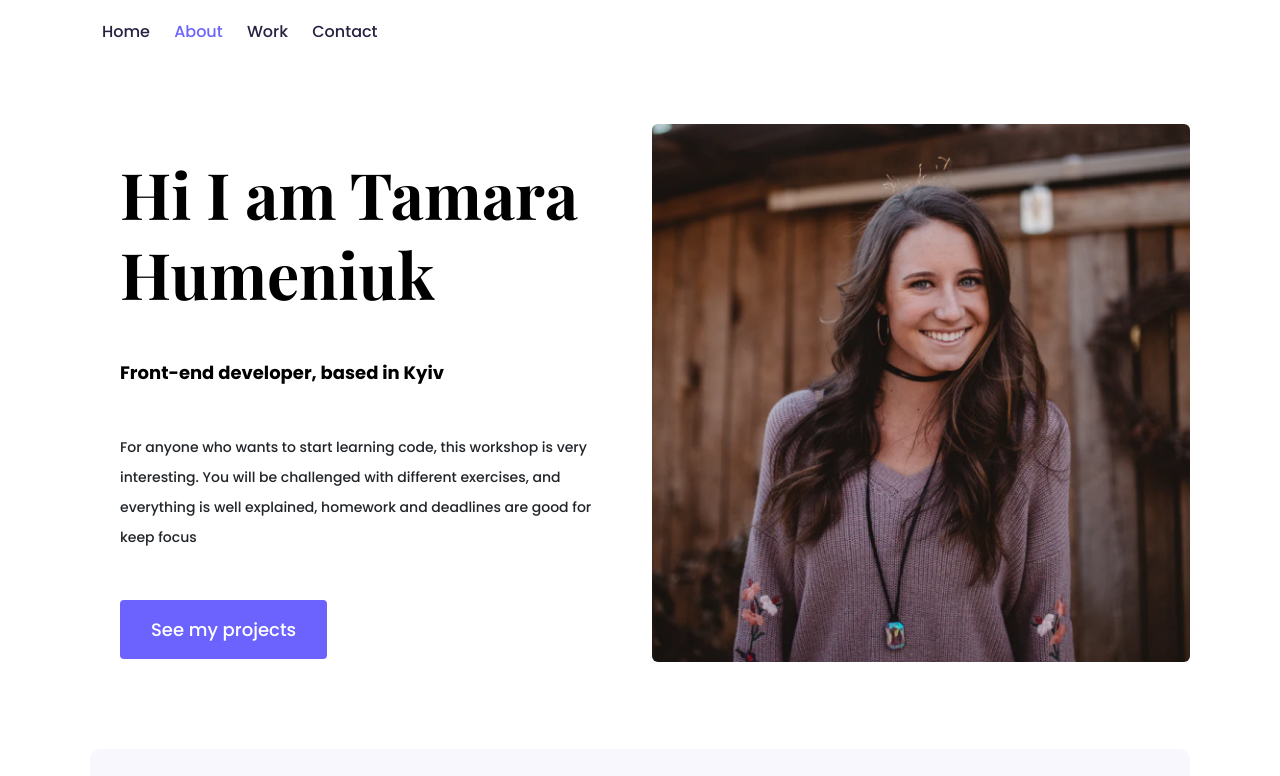
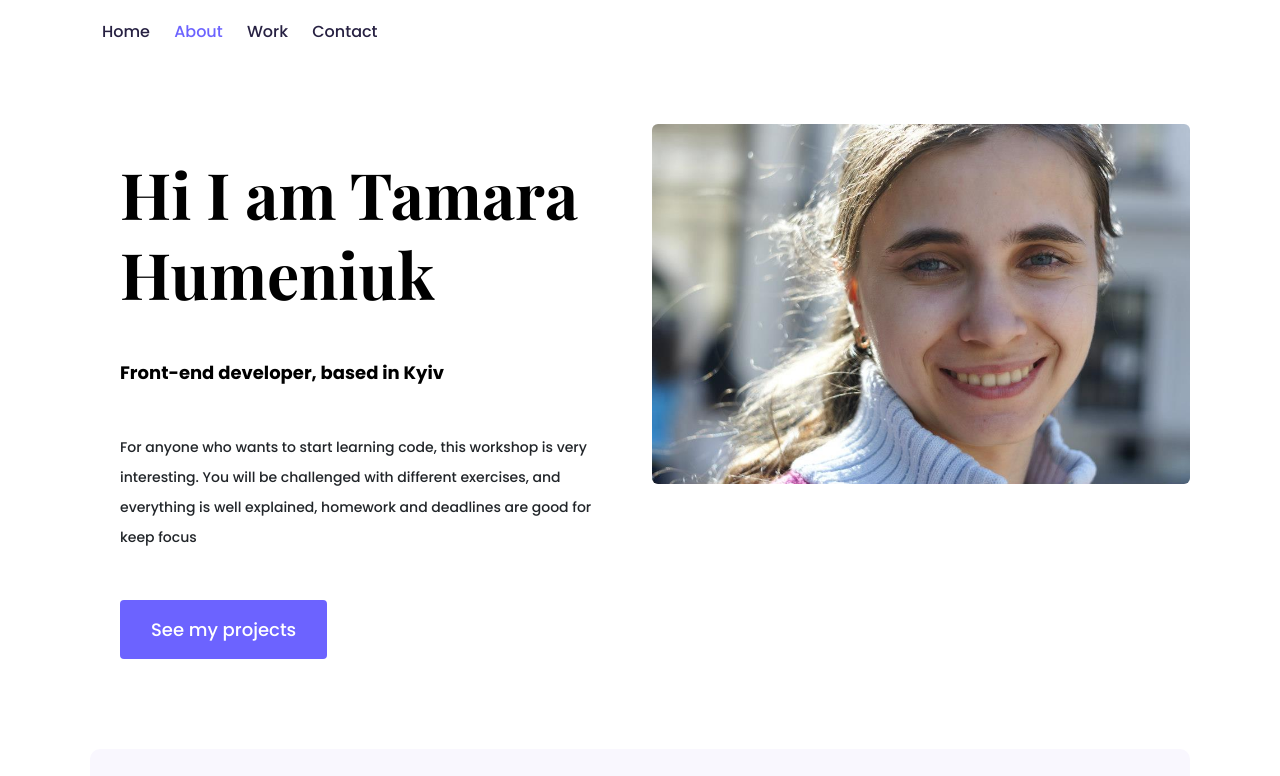
Before and after one commit to Tamara-Humeniuk/Portfolio-project, a plain HTML site: page about.html in a window 1280 px wide. Shown: the top 776 px of the page. Drawn offline with nearby package versions, Linux system fonts and the light colour scheme.

Commit message:
New foto

```diff
--- a/about.html
+++ b/about.html
@@ -68,7 +68,7 @@
         </div>
         <div class="col-lg-6">
           <img
-            src="/images/woman.png"
+            src="/images/myfoto.jpg"
             class="img-fluid rounded"
             alt="Tamara's picture"
           />
```
Also changed, not shown: images/myfoto.jpg (added).
